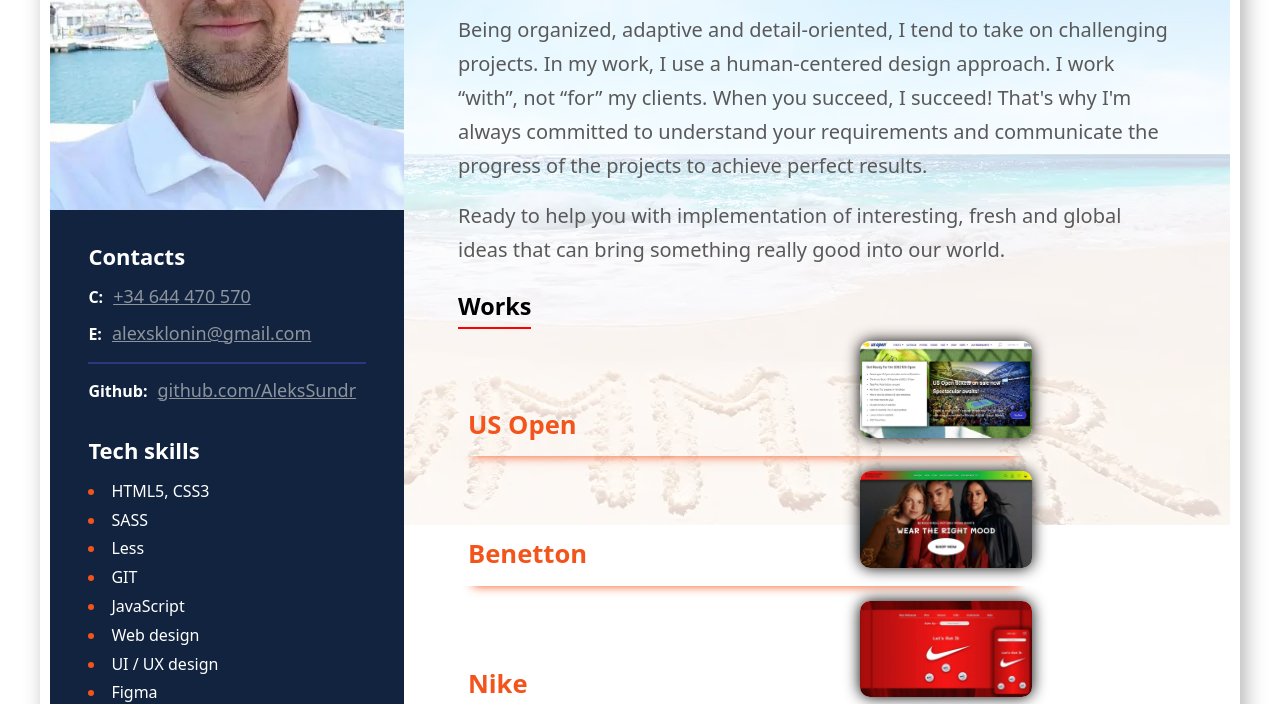
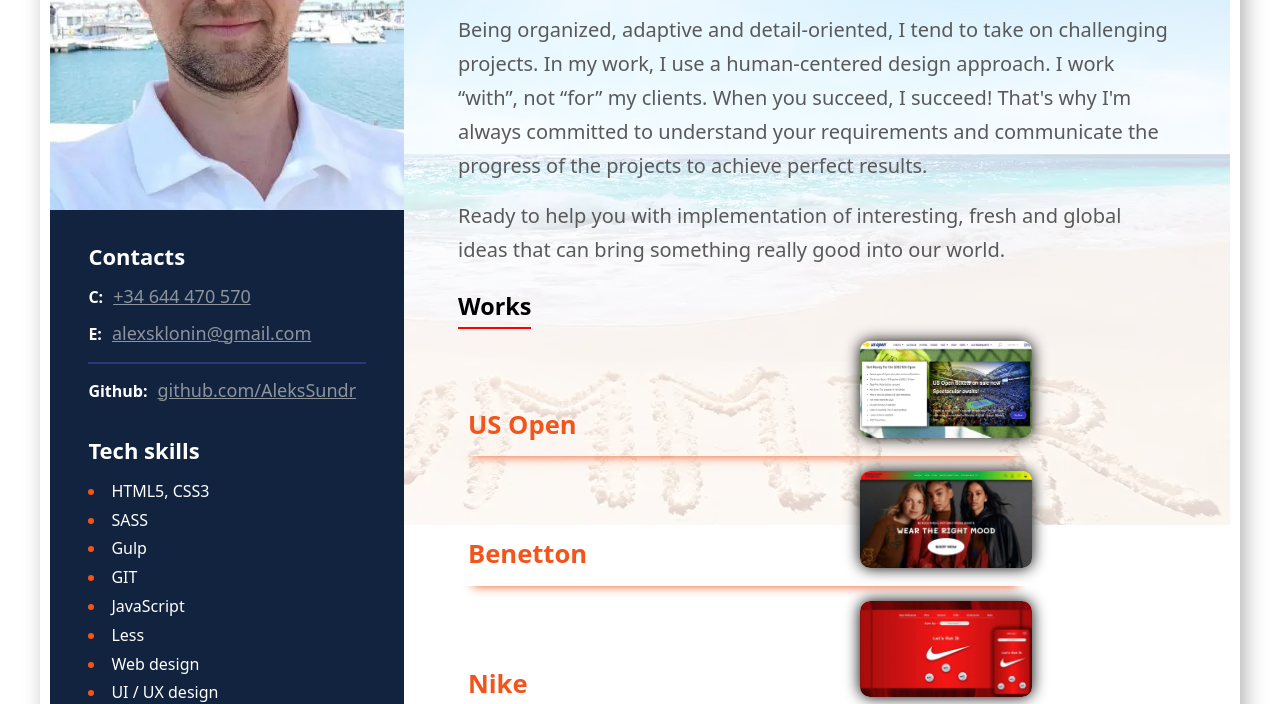
Before and after one commit to AleksSundr/CV, a plain HTML site: page index.html in a window 1280 px wide. Shown: the part 275-979 px from the top of the page. Drawn offline with Linux system fonts and the light colour scheme.

Commit message:
Add files via upload

```diff
--- a/index.html
+++ b/index.html
@@ -56,9 +56,10 @@
                     <ul class="skills__list">
                         <li><span>HTML5, CSS3</span></li>
                         <li><span>SASS</span></li>
-                        <li><span>Less</span></li>
+                        <li><span>Gulp</span></li>
                         <li><span>GIT</span></li>
                         <li><span>JavaScript</span></li>
+                        <li><span>Less</span></li>
                         <li><span>Web design</span></li>
                         <li><span>UI / UX design</span></li>
                         <li><span>Figma</span></li>
```
